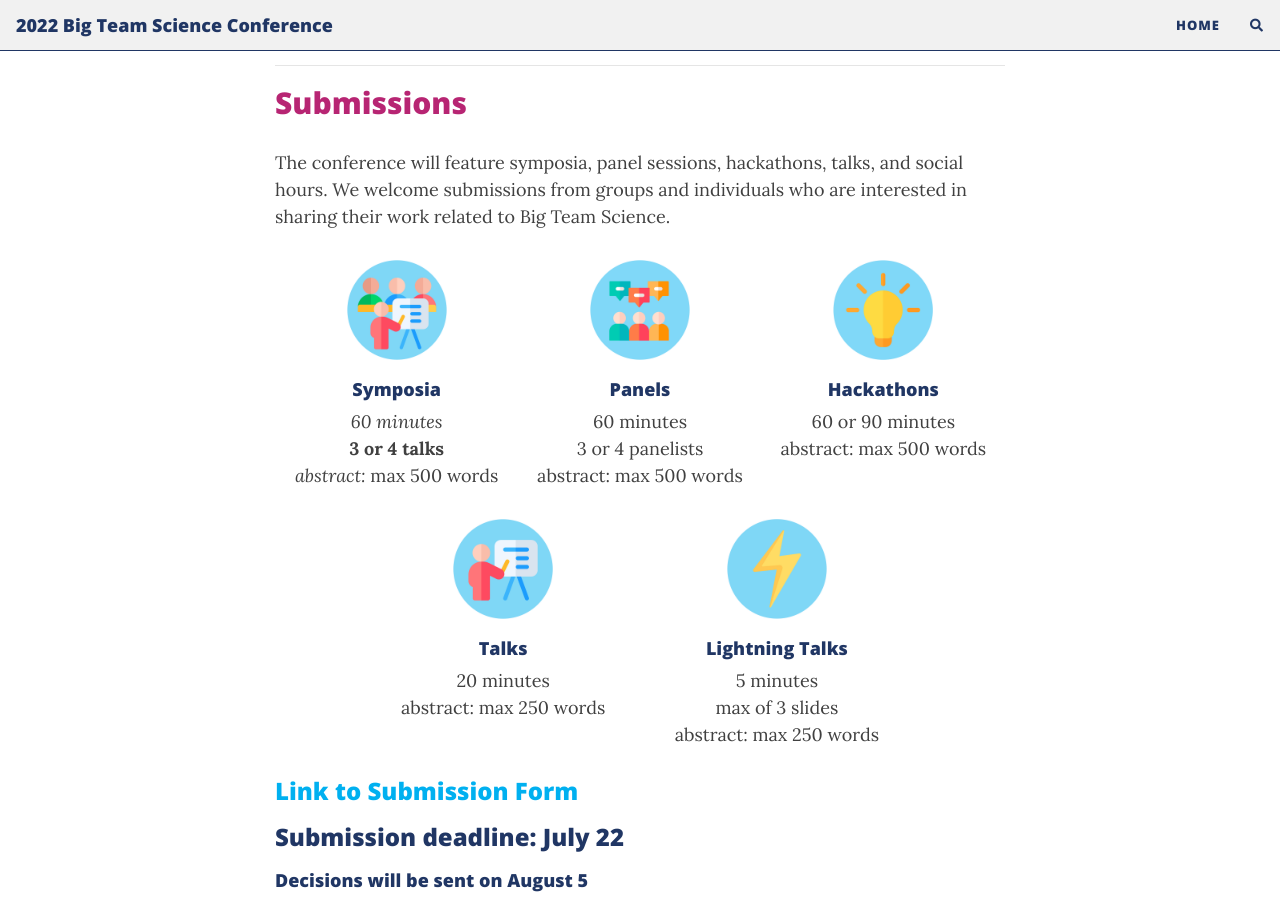
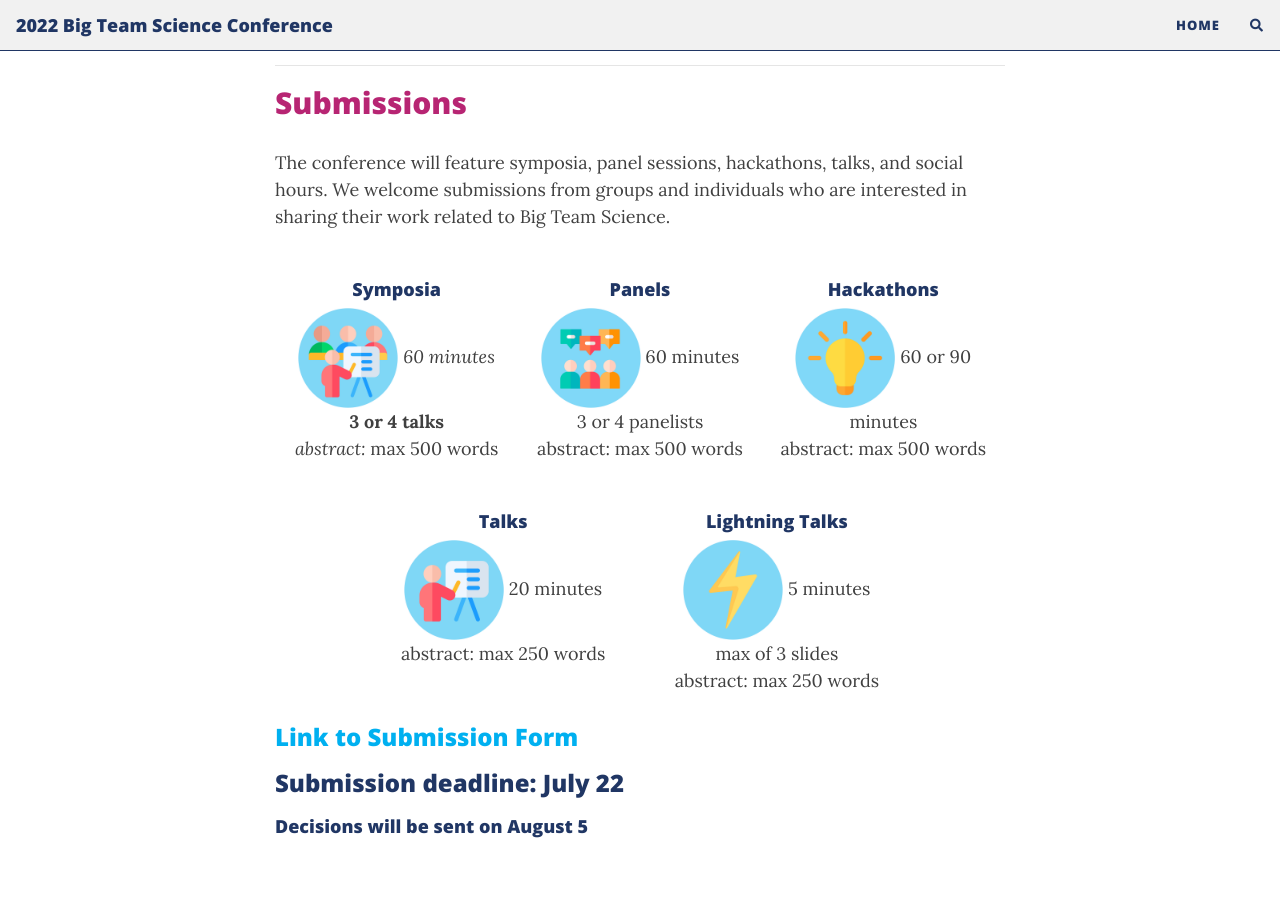
Before and after one commit to bigteamscienceconference/bigteamscienceconference.github.io, a Jekyll site: the page built from index.md, in a window 1280 px wide and 900 px high, scrolled down 2211 px. Built offline with Jekyll 4.4.1, drawn with Linux system fonts in a browser that asks for light colours; nearby versions of some CDN libraries; comment, search, counter and statistics services are not loaded.

Commit message:
adjust headings

```diff
--- a/index.md
+++ b/index.md
@@ -123,22 +123,22 @@ The conference will feature symposia, panel sessions, hackathons, talks, and soc
     </div> -->
     <div class="row justify-content-around">
       <div class="col-sm-4 col-xs-6" align="center">
+        <h4>Symposia</h4>
         <img src="/assets/img/symposium.png" alt="symposium" width="100" height="100">
-        <h4>Symposia</h4>
         <i>60 minutes</i> <br>
         <b>3 or 4 talks</b> <br>
         <i>abstract:</i> max 500 words
       </div>
       <div class="col-sm-4 col-xs-6" align="center">
+        <h4>Panels</h4>
         <img src="/assets/img/panel.png" alt="panel" width="100" height="100">
-        <h4>Panels</h4>
         60 minutes<br>
         3 or 4 panelists<br>
         abstract: max 500 words
       </div>
       <div class="col-sm-4 col-xs-6" align="center">
+        <h4>Hackathons</h4>
         <img src="/assets/img/hackathon.png" alt="hackathon" width="100" height="100">
-        <h4>Hackathons</h4>
         60 or 90 minutes<br>
         abstract: max 500 words
       </div>
@@ -150,14 +150,14 @@ The conference will feature symposia, panel sessions, hackathons, talks, and soc
       <div class="col-sm-1" align="center">
       </div>
       <div class="col-sm-4 col-xs-6" align="center">
+        <h4>Talks</h4>
         <img src="/assets/img/talk.png" alt="talk" width="100" height="100">
-        <h4>Talks</h4>
         20 minutes<br>
         abstract: max 250 words
       </div>
       <div class="col-sm-4 col-xs-6" align="center">
+        <h4>Lightning Talks</h4>
         <img src="/assets/img/lightning.png" alt="lightning talk" width="100" height="100">
-        <h4>Lightning Talks</h4>
         5 minutes<br>
         max of 3 slides<br>
         abstract: max 250 words
```
